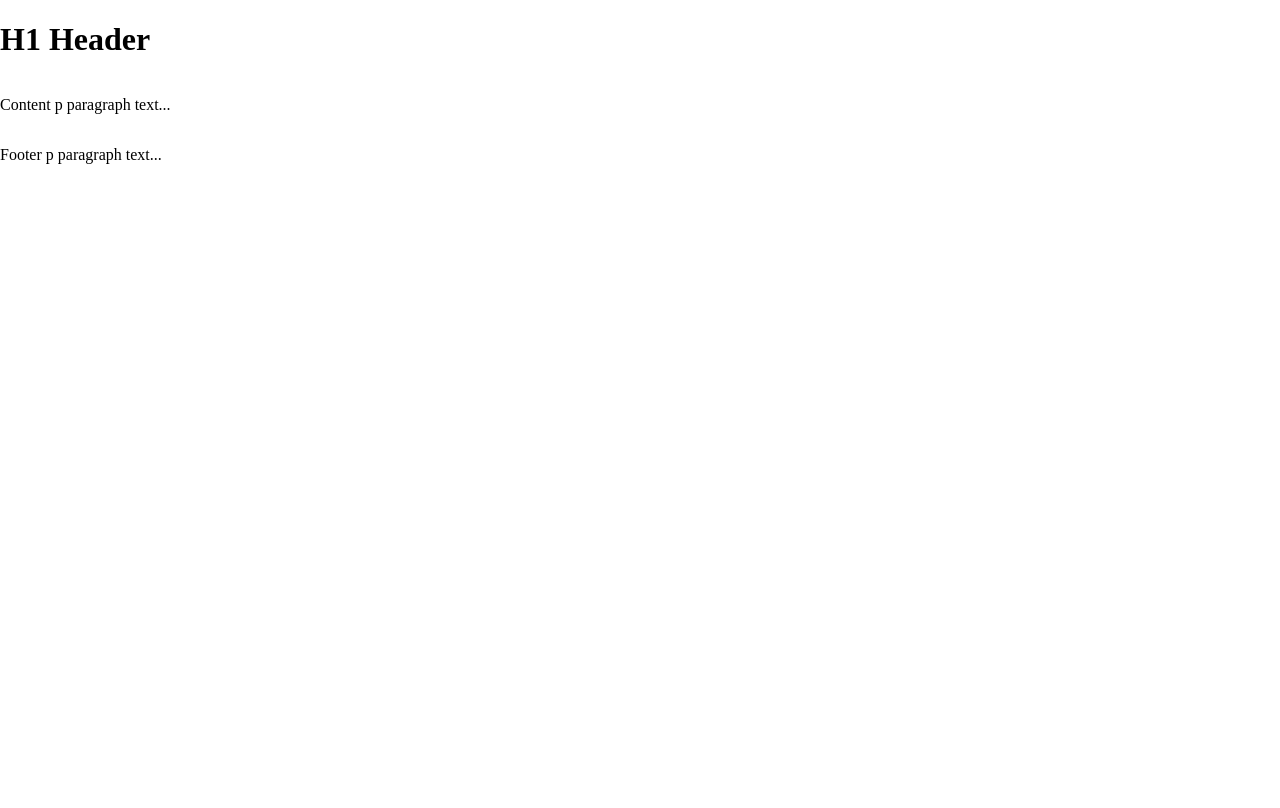
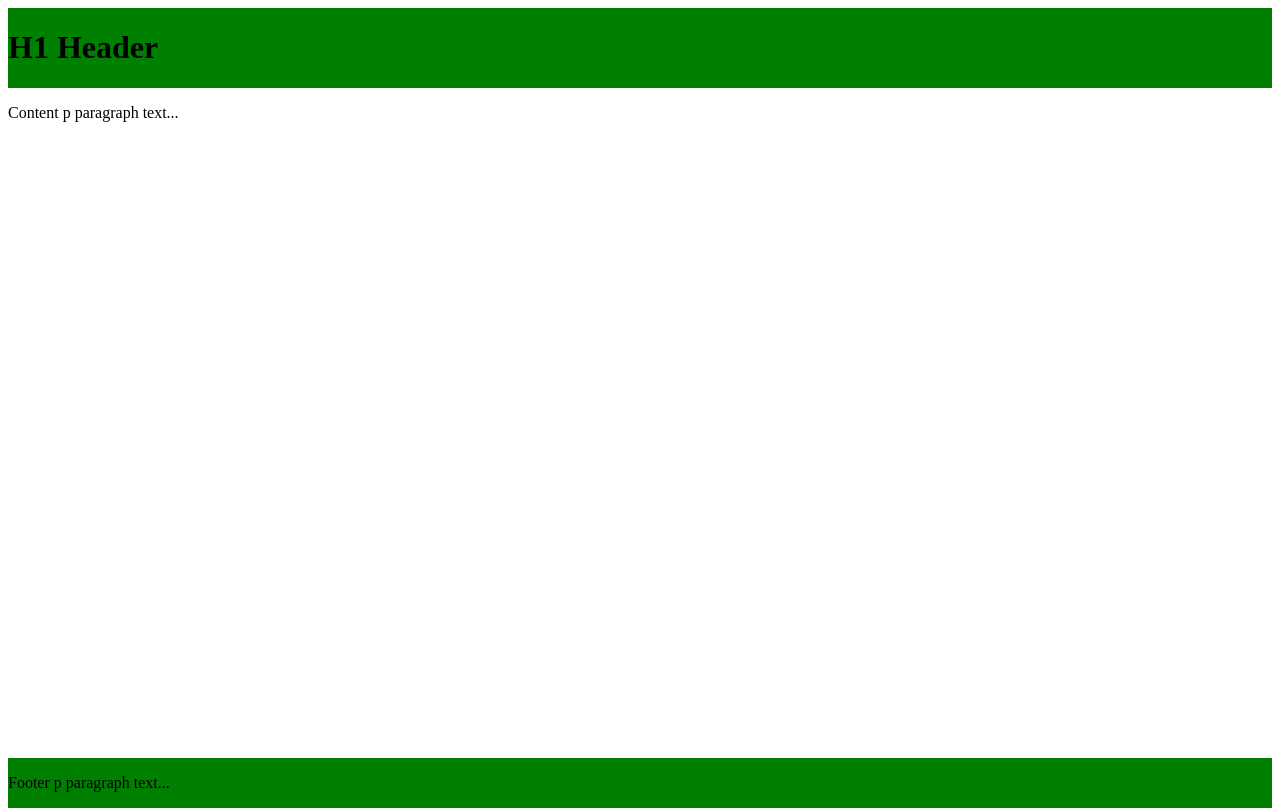
Before and after one commit to ethanfbrennan/ethanfbrennan.github.io, a plain HTML site: page index.html in a window 1280 px wide. Drawn offline with Linux system fonts and the light colour scheme.

Commit message:
Update main.css

```diff
--- a/main.css
+++ b/main.css
@@ -1,19 +1,19 @@
 html, body {
   height: 100%;
-  margin: 0px;
-  padding: 0px;
 body {
   display: flex;
   flex-flow: column nowrap;
   color: black;
   background-color: white;
 }
-div.header {
+#header {
   flex-shrink: 0;
+  background-color: green;
 }
-div.content {
+#content {
   flex: 1 0 auto;
 }
-div.footer {
+#footer {
   flex-shrink: 0;
+  background-color: green;
 }
```
